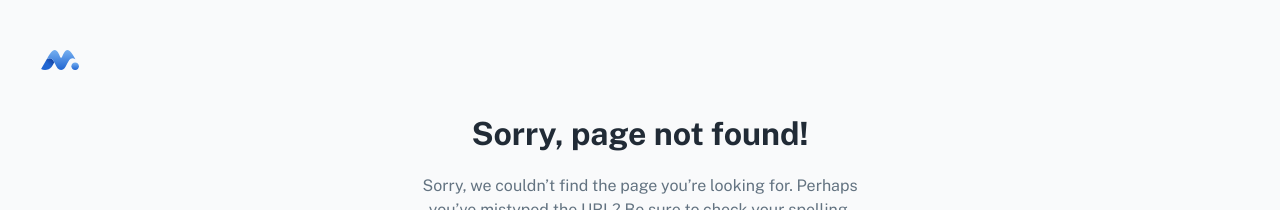
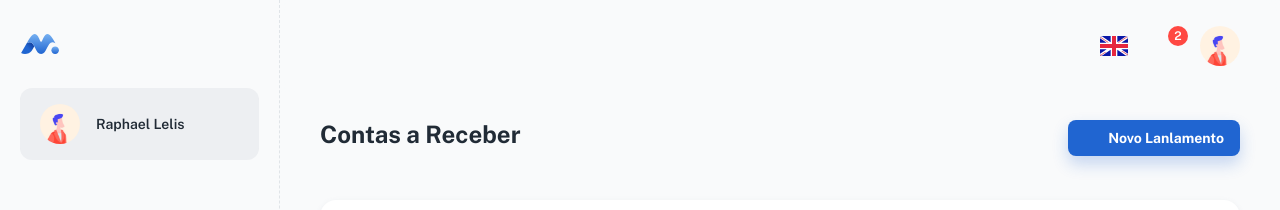
Before and after one commit to lelisraphael/lelisraphael-bills_manager_front, a React (Create React App) app: page /dashboard/bills-to-receive in a window 1280 px wide. Before the commit this address led to /404. Shown: the top 210 px of the page. Built offline with nearby package versions, Linux system fonts and the light colour scheme; some icons are missing; a web font is replaced by a local one.

Commit message:
config routes

```diff
--- a/src/layouts/dashboard/NavConfig.js
+++ b/src/layouts/dashboard/NavConfig.js
@@ -13,12 +13,12 @@ const navConfig = [
   },
   {
     title: 'Contas a Pagar',
-    path: '/dashboard/user',
+    path: '/dashboard/bills-to-pay',
     icon: getIcon('eva:people-fill'),
   },
   {
     title: 'Contas a Receber',
-    path: '/dashboard/products',
+    path: '/dashboard/bills-to-receive',
     icon: getIcon('eva:shopping-bag-fill'),
   }
 ];
--- a/src/pages/BillsToReceive.js
+++ b/src/pages/BillsToReceive.js
@@ -70,7 +70,7 @@ function applySortFilter(array, comparator, query) {
   return stabilizedThis.map((el) => el[0]);
 }
 
-export default function BillsToPay() {
+export default function BillsToReceive() {
   const [page, setPage] = useState(0);
 
   const [order, setOrder] = useState('asc');
@@ -137,7 +137,7 @@ export default function BillsToPay() {
       <Container>
         <Stack direction="row" alignItems="center" justifyContent="space-between" mb={5}>
           <Typography variant="h4" gutterBottom>
-            Contas a Pagar
+            Contas a Receber
           </Typography>
           <Button variant="contained" component={RouterLink} to="#" startIcon={<Iconify icon="eva:plus-fill" />}>
             Novo Lanlamento
--- a/src/routes.js
+++ b/src/routes.js
@@ -4,6 +4,7 @@ import DashboardLayout from './layouts/dashboard';
 import LogoOnlyLayout from './layouts/LogoOnlyLayout';
 //
 import BillsToPay from './pages/BillsToPay';
+import BillsToReceive from './pages/BillsToReceive';
 import NotFound from './pages/Page404';
 import DashboardApp from './pages/DashboardApp';
 
@@ -16,7 +17,9 @@ export default function Router() {
       element: <DashboardLayout />,
       children: [
         { path: 'app', element: <DashboardApp /> },
-        { path: 'user', element: <BillsToPay /> },
+        { path: 'bills-to-pay', element: <BillsToPay /> },
+        { path: 'bills-to-receive', element: <BillsToReceive /> },
+
       ],
     },
     {
```
